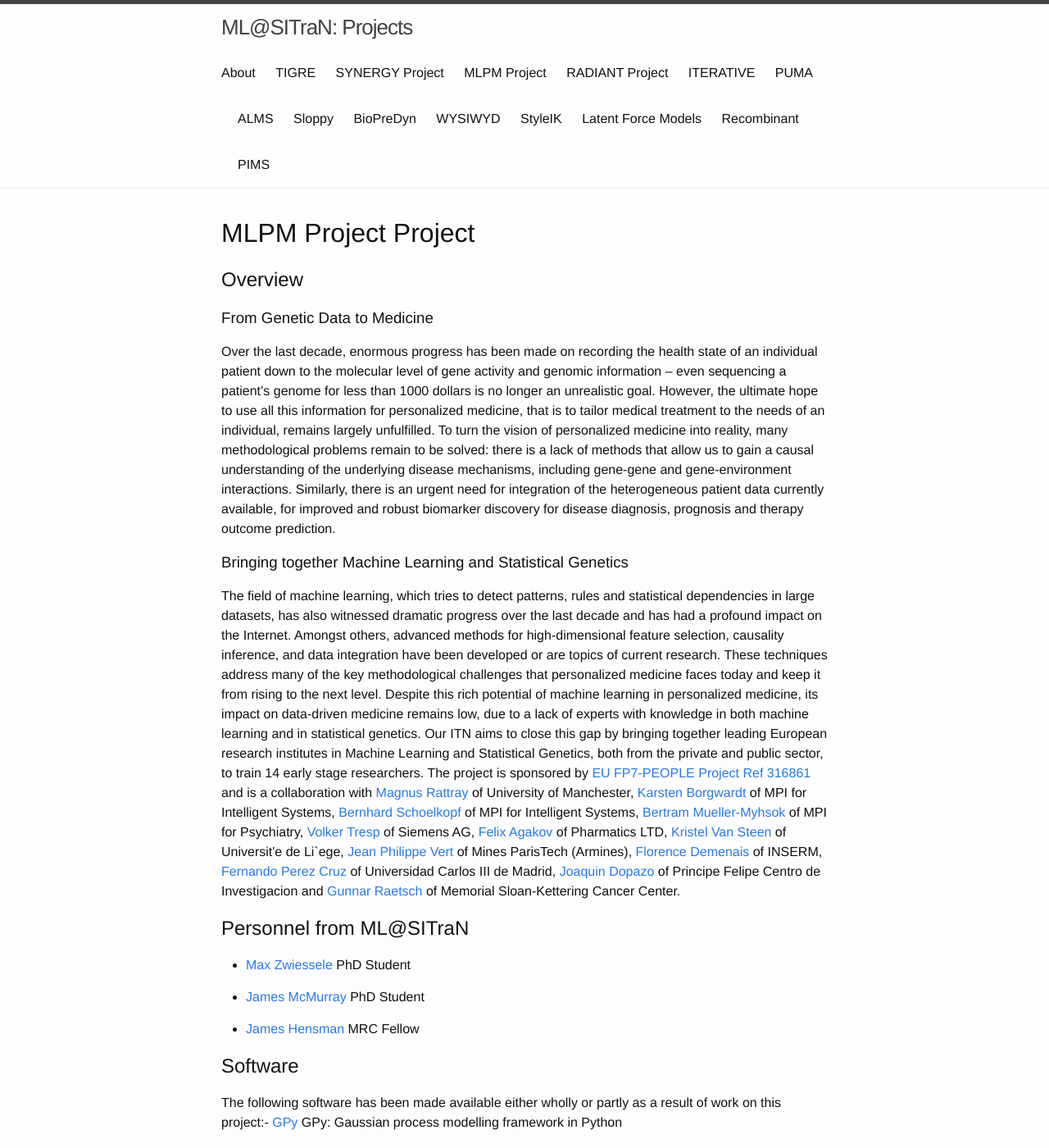
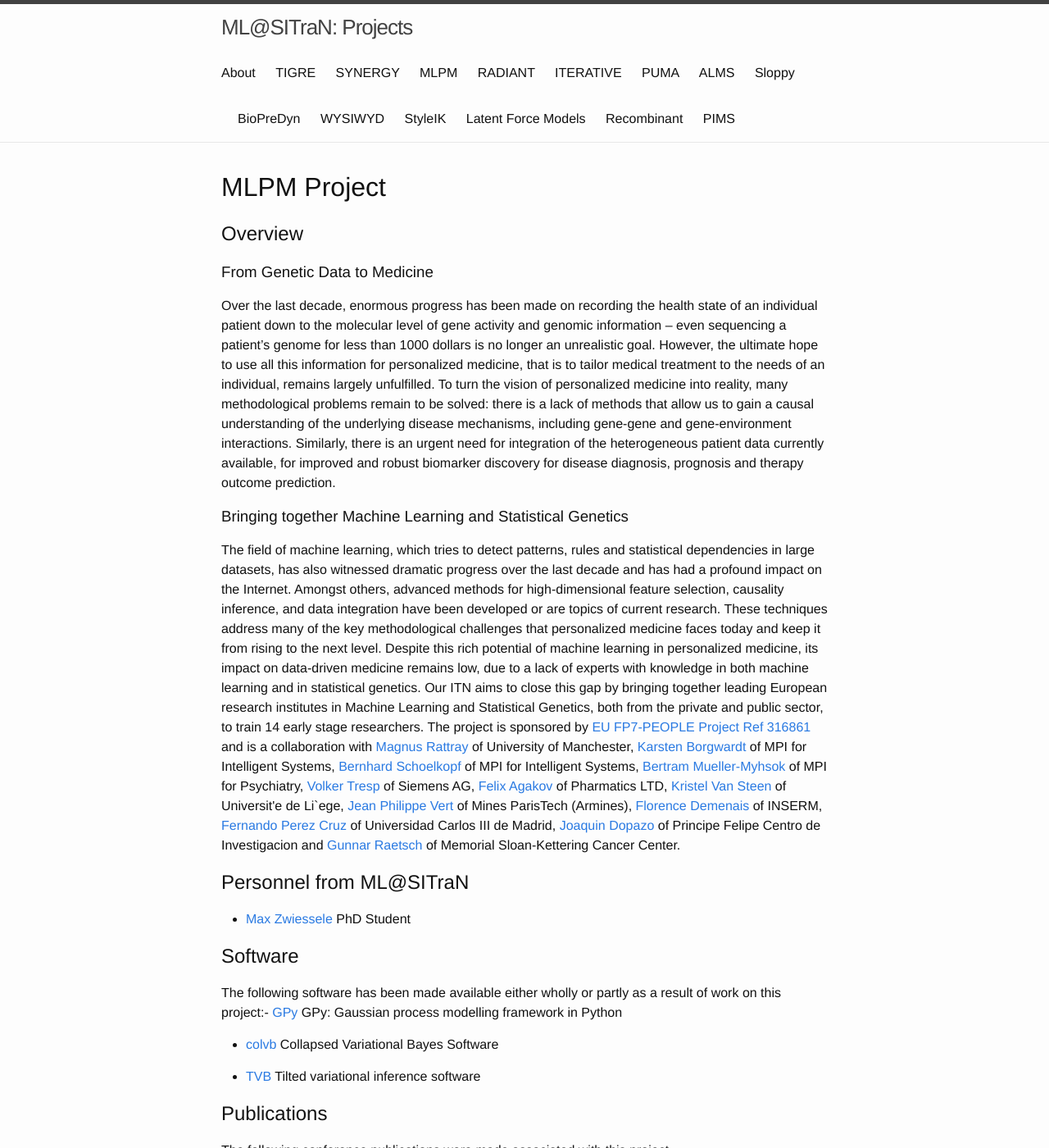
Before and after one commit to SheffieldML/projects, a Jekyll site: the page built from mlpm/index.md, in a window 1280 px wide and 1400 px high. Shown: the whole window at 82% size. Built offline with Jekyll 4.4.1, drawn with Linux system fonts in a browser that asks for light colours.

Commit message:
Update pages where there were errors in the program.yml

```diff
--- a/mlpm/index.md
+++ b/mlpm/index.md
@@ -1,8 +1,8 @@
 ---
 layout: default
-title: "MLPM Project"
+title: "MLPM"
 ---
-# MLPM Project Project
+# MLPM Project
 
 ## Overview
 
@@ -45,11 +45,7 @@
 
 ## Personnel from ML@SITraN
 
-- [Max Zwiessele](M.Zwiessele) PhD Student
-
-- [James McMurray](J.McMurray) PhD Student
-
-- [James Hensman](J.Hensman) MRC Fellow
+- [Max Zwiessele](http://staffwww.dcs.sheffield.ac.uk/people/M.Zwiessele/) PhD Student
 
 
 
--- a/radiant/index.md
+++ b/radiant/index.md
@@ -1,8 +1,8 @@
 ---
 layout: default
-title: "RADIANT Project"
+title: "RADIANT"
 ---
-# RADIANT Project Project
+# RADIANT Project
 
 ## Overview
 
--- a/radiant/project.yml
+++ b/radiant/project.yml
@@ -1,5 +1,5 @@
 # Title of the project
-shortname: "RADIANT Project"
+shortname: "RADIANT"
 longname: "RADIANT: Rapid Development and Distribution of Statistical Tools for High-Throughput Sequencing Data"
 start: "January 2012"
 end: "January 2015"
--- a/synergy/index.md
+++ b/synergy/index.md
@@ -1,8 +1,8 @@
 ---
 layout: default
-title: "SYNERGY Project"
+title: "SYNERGY"
 ---
-# SYNERGY Project Project
+# SYNERGY Project
 
 ## Overview
 
--- a/synergy/project.yml
+++ b/synergy/project.yml
@@ -1,5 +1,5 @@
 # Title of the project
-shortname: "SYNERGY Project"
+shortname: "SYNERGY"
 longname: "SYNERGY: Systems approach to gene regulation biology through nuclear receptors"
 
 start: "January 2011"
```
Also changed, not shown: mlpm/project.yml (+15 -21 lines).
